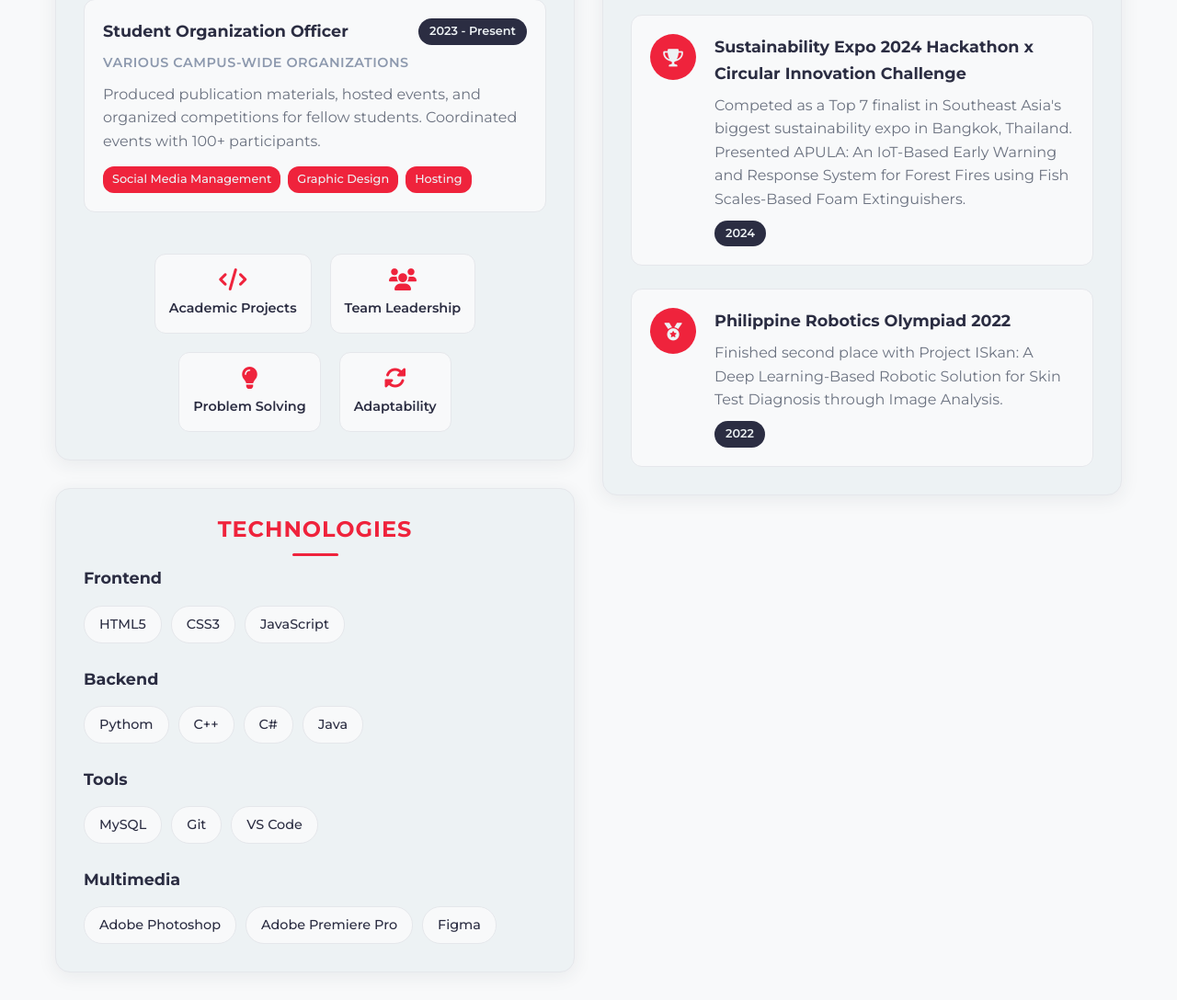
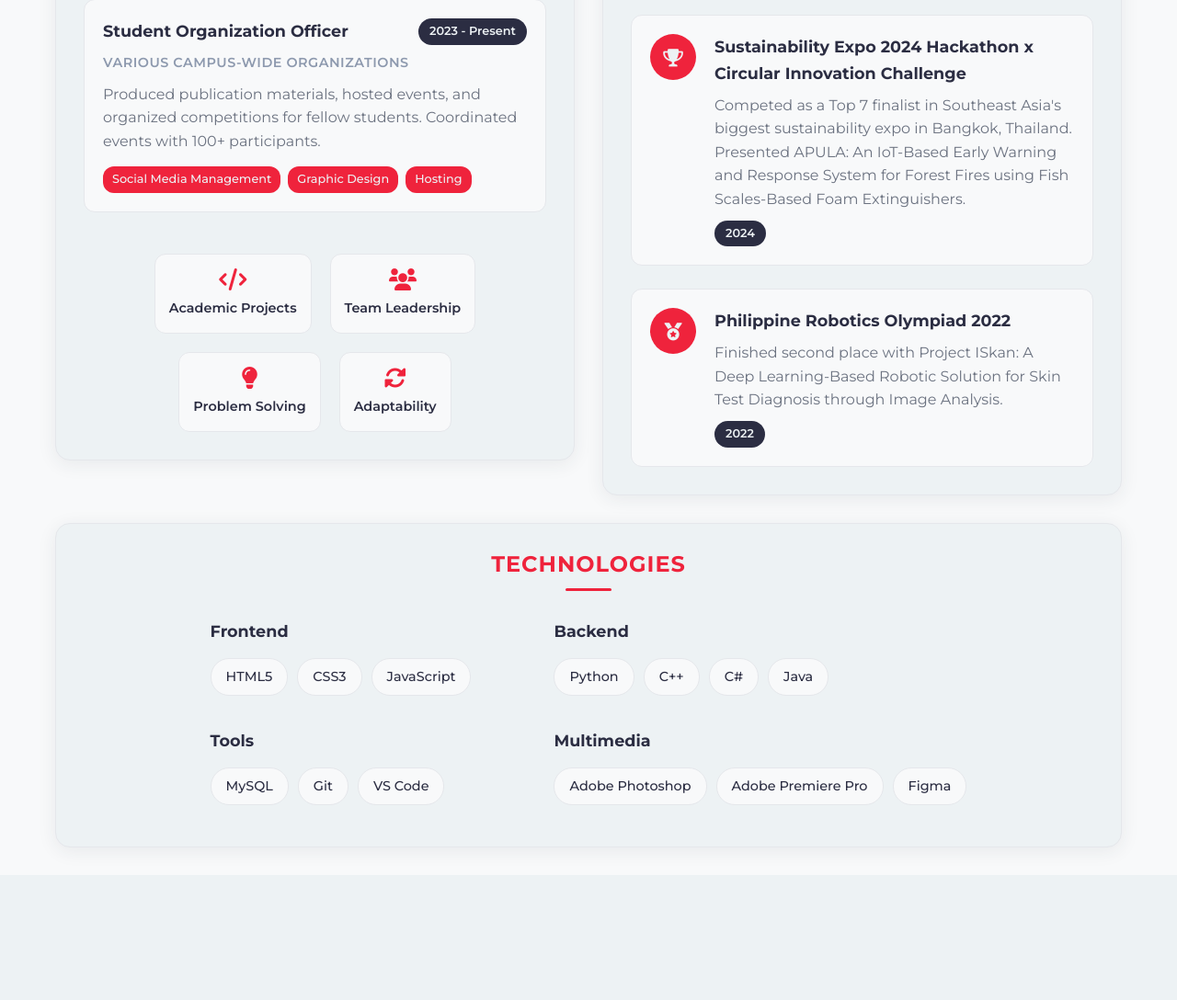
Before and after one commit to ailadonayre/Donayre-CV, a PHP site: page / in a window 1280 px wide. Shown: the part 1163-2251 px from the top of the page at 92% size. After the commit the page ends 2026 px from the top, so only its background shows below. Run offline with PHP 8.4, Linux system fonts and the light colour scheme.

Commit message:
Fixed layout

```diff
--- a/css/style.css
+++ b/css/style.css
@@ -350,8 +350,25 @@ body {
 }
 
 /* Technologies Card */
+.tech-card {
+    grid-column: 1 / -1;  /* makes it span across both columns */
+    width: 100%;
+}
+
 .tech-content {
-    padding: 0 30px 30px 30px;
+    padding: 20px 30px; /* equal top/bottom, enough side padding */
+    display: flex;
+    justify-content: center; /* centers horizontally */
+    align-items: center;     /* centers vertically if needed */
+    box-sizing: border-box;
+    flex-direction: column;  /* ensures content stacks nicely */
+}
+
+.tech-grid {
+    display: grid;
+    grid-template-columns: repeat(2, auto); /* auto-width columns to center nicely */
+    gap: 10px 90px;
+    justify-content: center; /* center the grid itself */
 }
 
 .tech-category {
@@ -874,6 +891,12 @@ body {
     }
 }
 
+@media (max-width: 900px) {
+    .content-grid {
+        flex-direction: column;
+    }
+}
+
 @media (max-width: 480px) {
     .header-left .name {
         font-size: 1.8rem;
@@ -1014,6 +1037,12 @@ body {
     }
 }
 
+@media (max-width: 768px) {
+    .tech-grid {
+        grid-template-columns: 1fr; /* switch to single column on small screens */
+    }
+}
+
 /* Focus styles for accessibility */
 button:focus,
 a:focus,
--- a/index.php
+++ b/index.php
@@ -147,48 +147,6 @@ $profile_image = "assets/img/arcd.jpeg";
                             </div>
                         </div>
                     </div>
-
-                    <!-- Technologies Card -->
-                    <div class="card technologies-card">
-                        <h3 class="card-title">TECHNOLOGIES</h3>
-                        <div class="tech-content">
-                            <div class="tech-grid">
-                                <div class="tech-category">
-                                    <h4>Frontend</h4>
-                                    <div class="tech-tags">
-                                        <span class="tech-tag">HTML5</span>
-                                        <span class="tech-tag">CSS3</span>
-                                        <span class="tech-tag">JavaScript</span>
-                                    </div>
-                                </div>
-                                <div class="tech-category">
-                                    <h4>Backend</h4>
-                                    <div class="tech-tags">
-                                        <span class="tech-tag">Pythom</span>
-                                        <span class="tech-tag">C++</span>
-                                        <span class="tech-tag">C#</span>
-                                        <span class="tech-tag">Java</span>
-                                    </div>
-                                </div>
-                                <div class="tech-category">
-                                    <h4>Tools</h4>
-                                    <div class="tech-tags">
-                                        <span class="tech-tag">MySQL</span>
-                                        <span class="tech-tag">Git</span>
-                                        <span class="tech-tag">VS Code</span>
-                                    </div>
-                                </div>
-                                <div class="tech-category">
-                                    <h4>Multimedia</h4>
-                                    <div class="tech-tags">
-                                        <span class="tech-tag">Adobe Photoshop</span>
-                                        <span class="tech-tag">Adobe Premiere Pro</span>
-                                        <span class="tech-tag">Figma</span>
-                                    </div>
-                                </div>
-                            </div>
-                        </div>
-                    </div>
                 </div>
 
                 <!-- Right Column -->
@@ -258,6 +216,48 @@ $profile_image = "assets/img/arcd.jpeg";
                     </div>
                 </div>
             </div>
+
+            <!-- Technologies Card (full width at bottom) -->
+            <div class="card tech-card">
+                <h3 class="card-title">TECHNOLOGIES</h3>
+                <div class="tech-content">
+                    <div class="tech-grid">
+                        <div class="tech-category">
+                            <h4>Frontend</h4>
+                            <div class="tech-tags">
+                                <span class="tech-tag">HTML5</span>
+                                <span class="tech-tag">CSS3</span>
+                                <span class="tech-tag">JavaScript</span>
+                            </div>
+                        </div>
+                        <div class="tech-category">
+                            <h4>Backend</h4>
+                            <div class="tech-tags">
+                                <span class="tech-tag">Python</span>
+                                <span class="tech-tag">C++</span>
+                                <span class="tech-tag">C#</span>
+                                <span class="tech-tag">Java</span>
+                            </div>
+                        </div>
+                        <div class="tech-category">
+                            <h4>Tools</h4>
+                            <div class="tech-tags">
+                                <span class="tech-tag">MySQL</span>
+                                <span class="tech-tag">Git</span>
+                                <span class="tech-tag">VS Code</span>
+                            </div>
+                        </div>
+                        <div class="tech-category">
+                            <h4>Multimedia</h4>
+                            <div class="tech-tags">
+                                <span class="tech-tag">Adobe Photoshop</span>
+                                <span class="tech-tag">Adobe Premiere Pro</span>
+                                <span class="tech-tag">Figma</span>
+                            </div>
+                        </div>
+                    </div>
+                </div>
+            </div>
         </div>
     </main>
 
```
